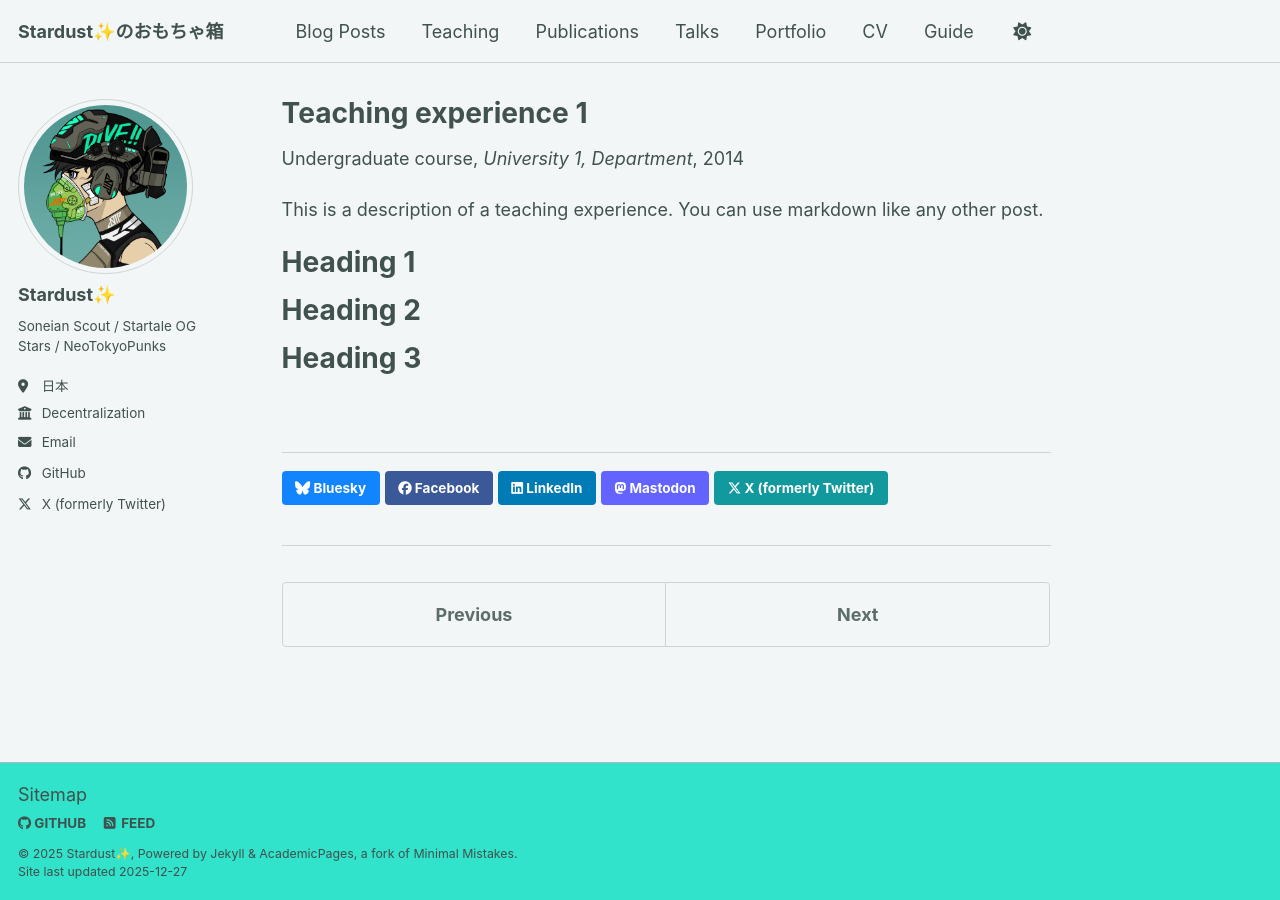
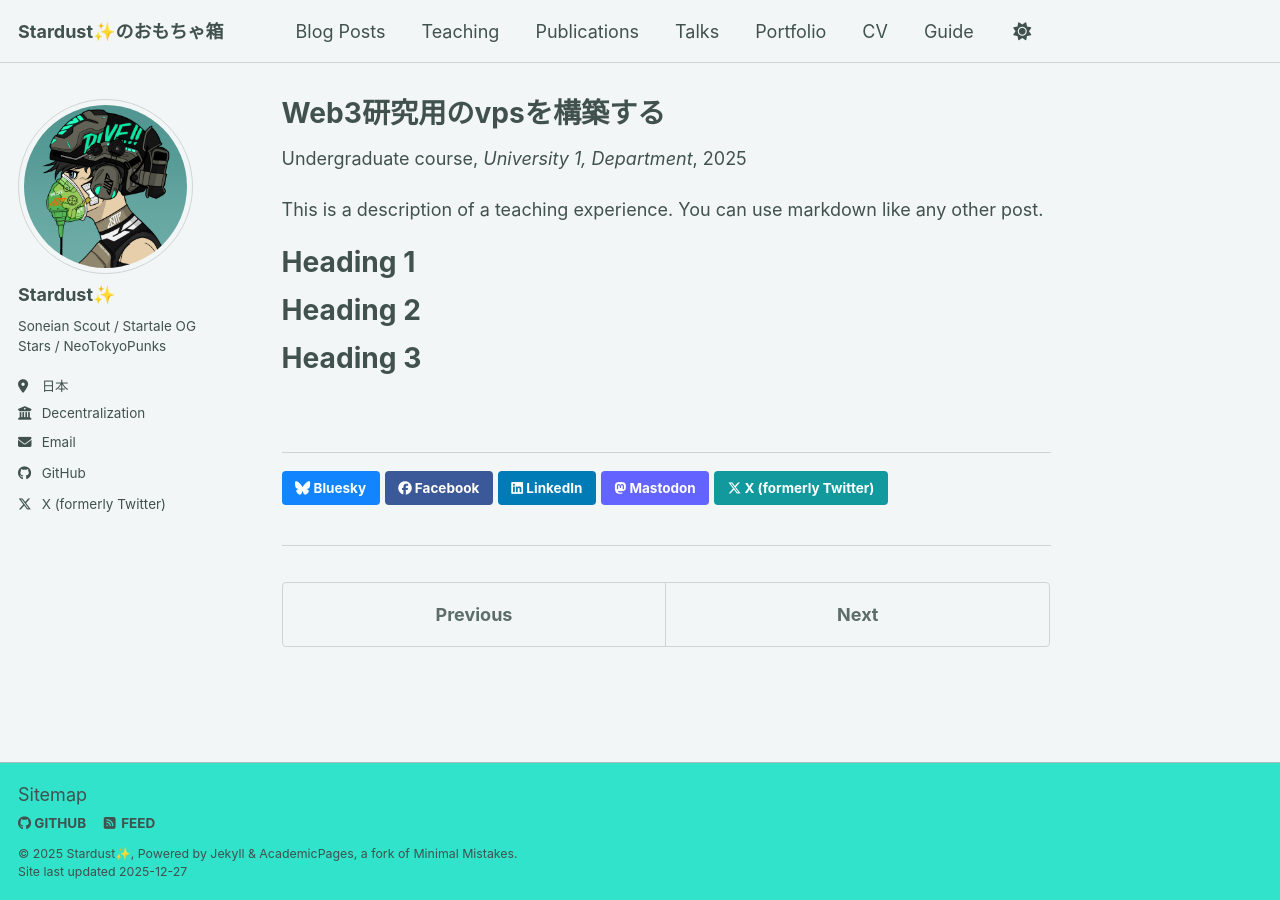
Before and after one commit to stardustdotbox/stardustdotbox.github.io, a Jekyll site: the page built from _teaching/2025-Build-a-VPS-for-Web3.md, in a window 1280 px wide. Built offline with Jekyll 4.4.1, drawn with Linux system fonts in a browser that asks for light colours; a script bundle is joined from its source files by our own code; library files that are not in the unit come from our copies.

Commit message:
ホームページの初期設定

```diff
--- a/_teaching/2014-spring-teaching-1.md
+++ b/_teaching/2025-Build-a-VPS-for-Web3.md
@@ -1,11 +1,13 @@
 ---
-title: "Teaching experience 1"
+title: "Web3研究用のvpsを構築する"
 collection: teaching
 type: "Undergraduate course"
-permalink: /teaching/2014-spring-teaching-1
+permalink: /teaching/2025-Build-a-VPS-for-Web3
 venue: "University 1, Department"
-date: 2014-01-01
+date: 2025-12-28
 location: "City, Country"
+header:
+  image: stardust.jpg
 ---
 
 This is a description of a teaching experience. You can use markdown like any other post.
```
Also changed, not shown: _pages/about.md (+1 -1 lines).
